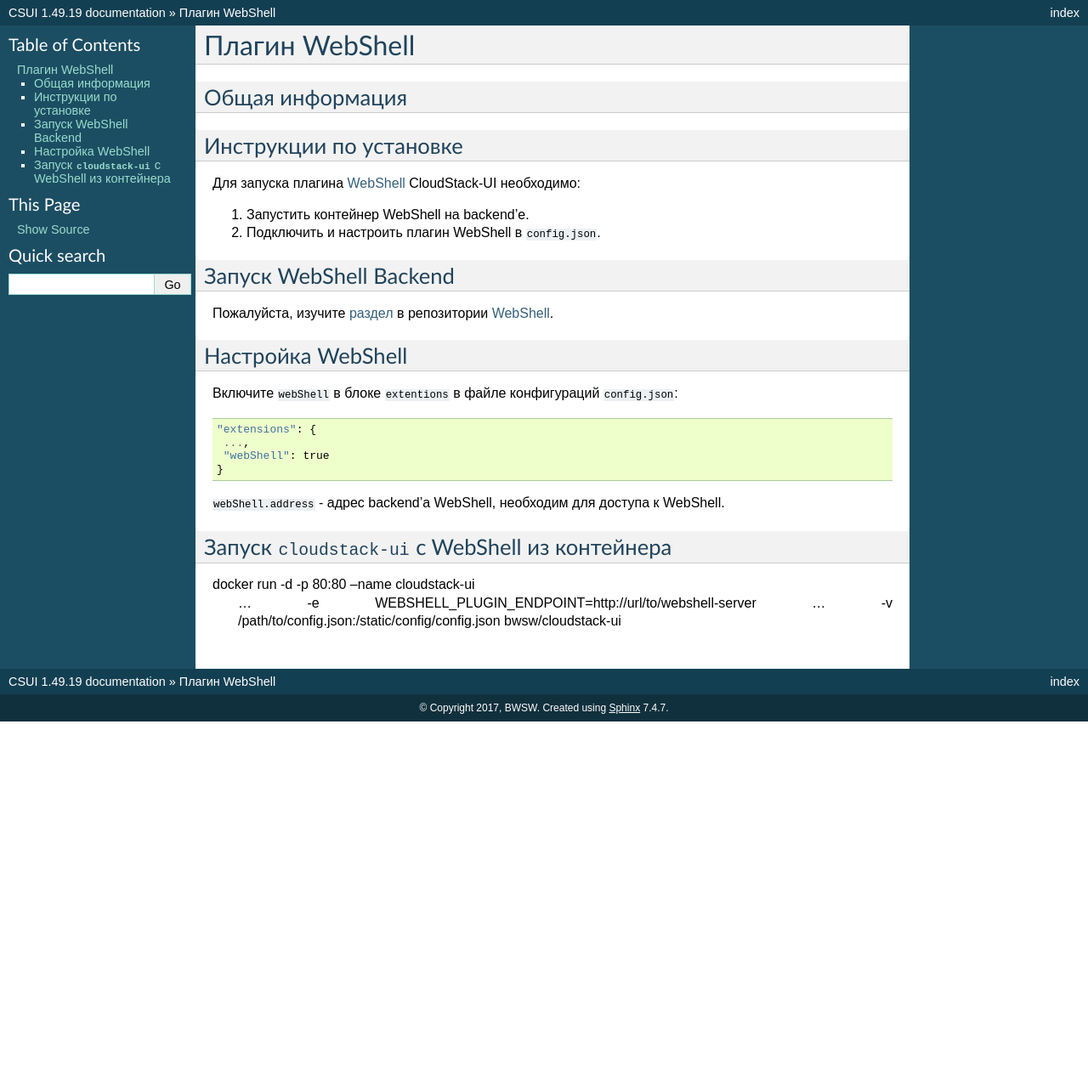
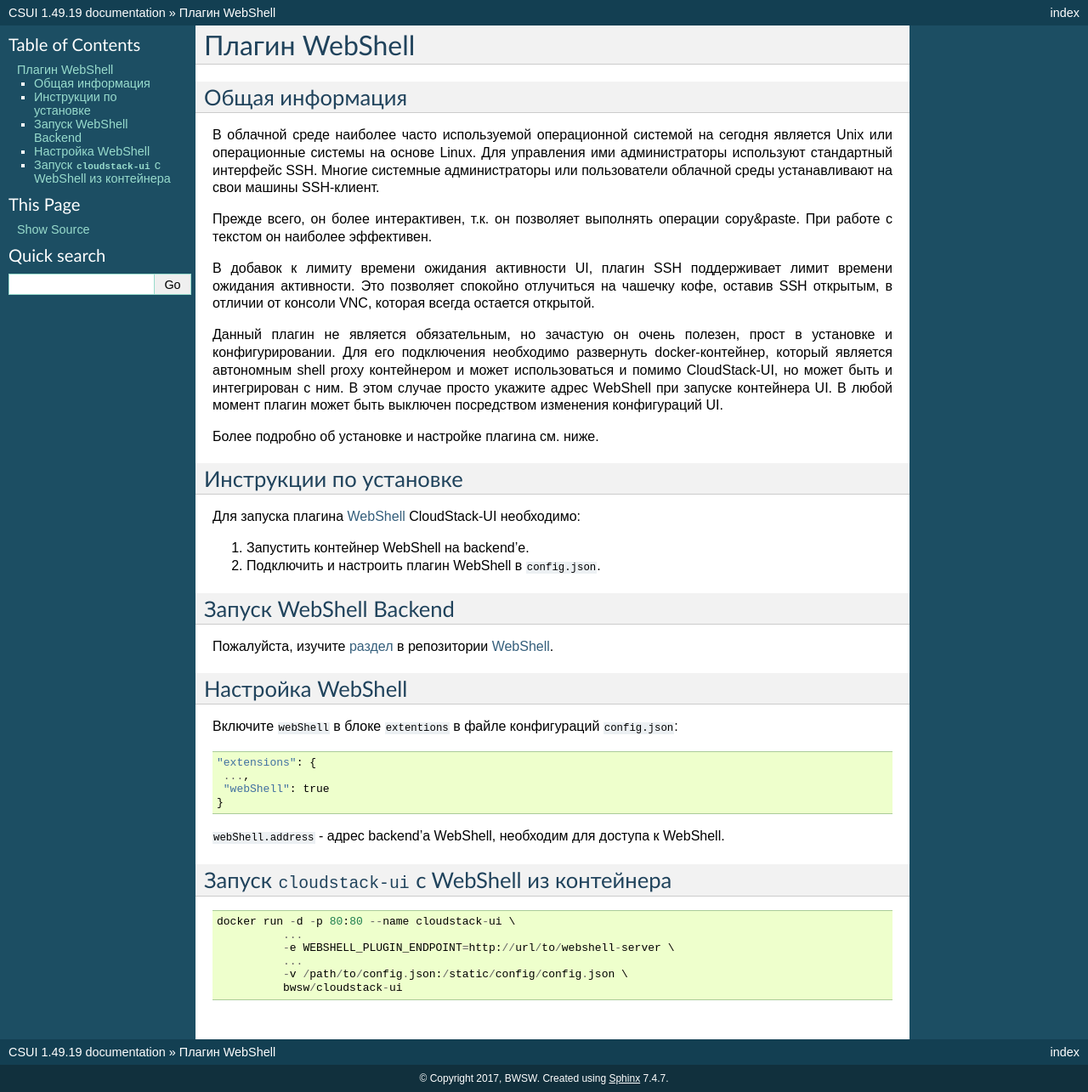
Before and after one commit to MaslovaEV/RU_CloudStack-UI, a Sphinx documentation site: the page built from RUdocs/source/CSUI-Webshell.rst, in a window 1280 px wide. Shown: the whole page at 85% size. Built offline with Sphinx 7.4.7, drawn with Linux system fonts in a browser that asks for light colours; before the commit the page ends 900 px from its top, so only the background shows below that.

Commit message:
Update CSUI-Webshell.rst

```diff
--- a/RUdocs/source/CSUI-Webshell.rst
+++ b/RUdocs/source/CSUI-Webshell.rst
@@ -5,7 +5,15 @@
 
 Общая информация
 ---------------------
+В облачной среде наиболее часто используемой операционной системой на сегодня является Unix или операционные системы на основе Linux. Для управления ими администраторы используют стандартный интерфейс SSH. Многие системные администраторы или пользователи облачной среды устанавливают на свои машины SSH-клиент.
 
+Прежде всего, он более интерактивен, т.к. он позволяет выполнять операции copy&paste. При работе с текстом он наиболее эффективен.
+
+В добавок к лимиту времени ожидания активности UI, плагин SSH поддерживает лимит времени ожидания активности. Это позволяет спокойно отлучиться на чашечку кофе, оставив SSH открытым, в отличии от консоли VNC, которая всегда остается открытой.
+
+Данный плагин не является обязательным, но зачастую он очень полезен, прост в установке и конфигурировании. Для его подключения необходимо развернуть docker-контейнер, который является автономным shell proxy контейнером и может использоваться и помимо CloudStack-UI, но может быть и интегрирован с ним. В этом случае просто укажите адрес WebShell при запуске контейнера UI. В любой момент плагин может быть выключен посредством изменения конфигураций UI.
+
+Более подробно об установке и настройке плагина см. ниже.
 
 Инструкции по установке
 --------------------------
@@ -41,7 +49,7 @@
 
 ::
 
-docker run -d -p 80:80 --name cloudstack-ui \
+ docker run -d -p 80:80 --name cloudstack-ui \
            ...
            -e WEBSHELL_PLUGIN_ENDPOINT=http://url/to/webshell-server \
            ...
```
